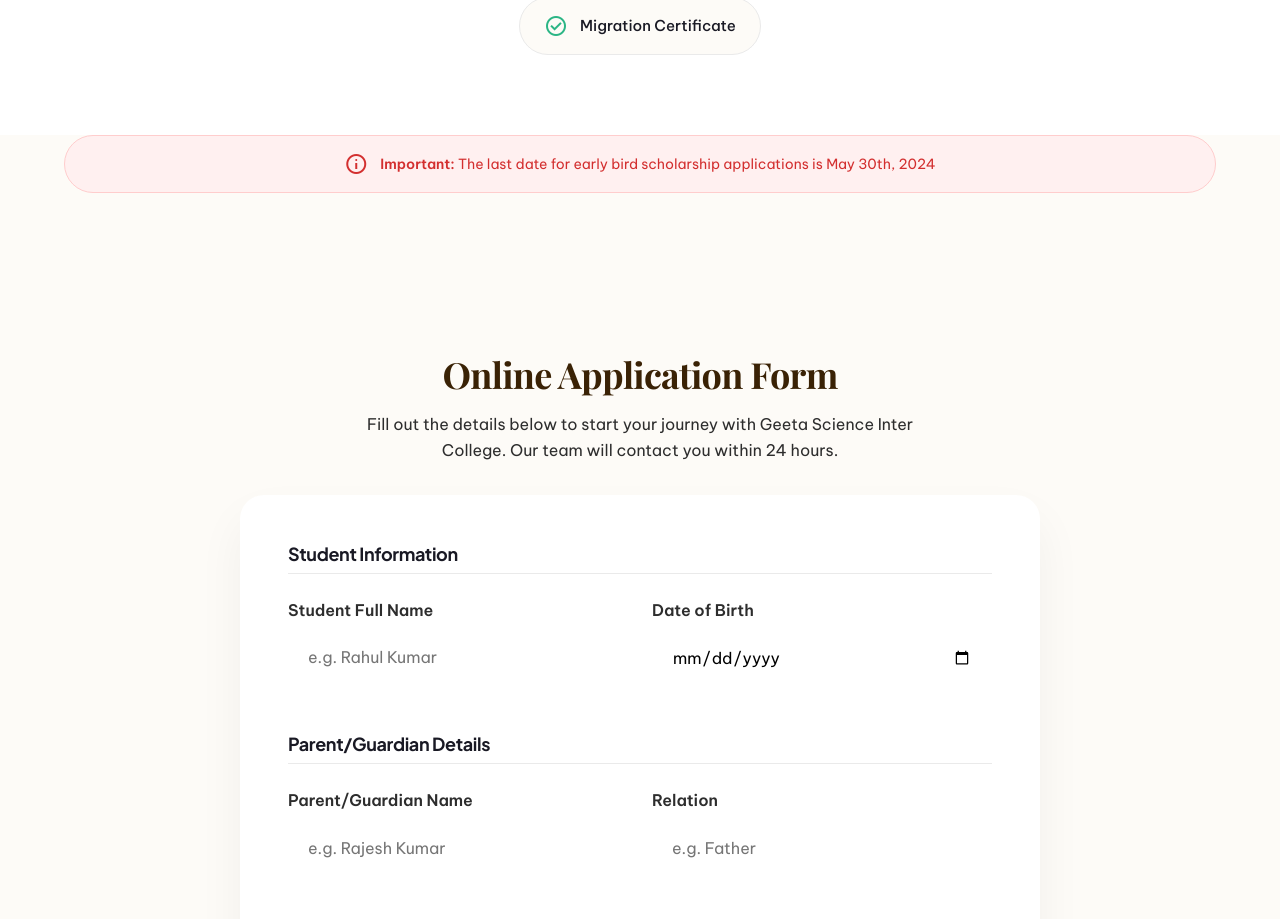
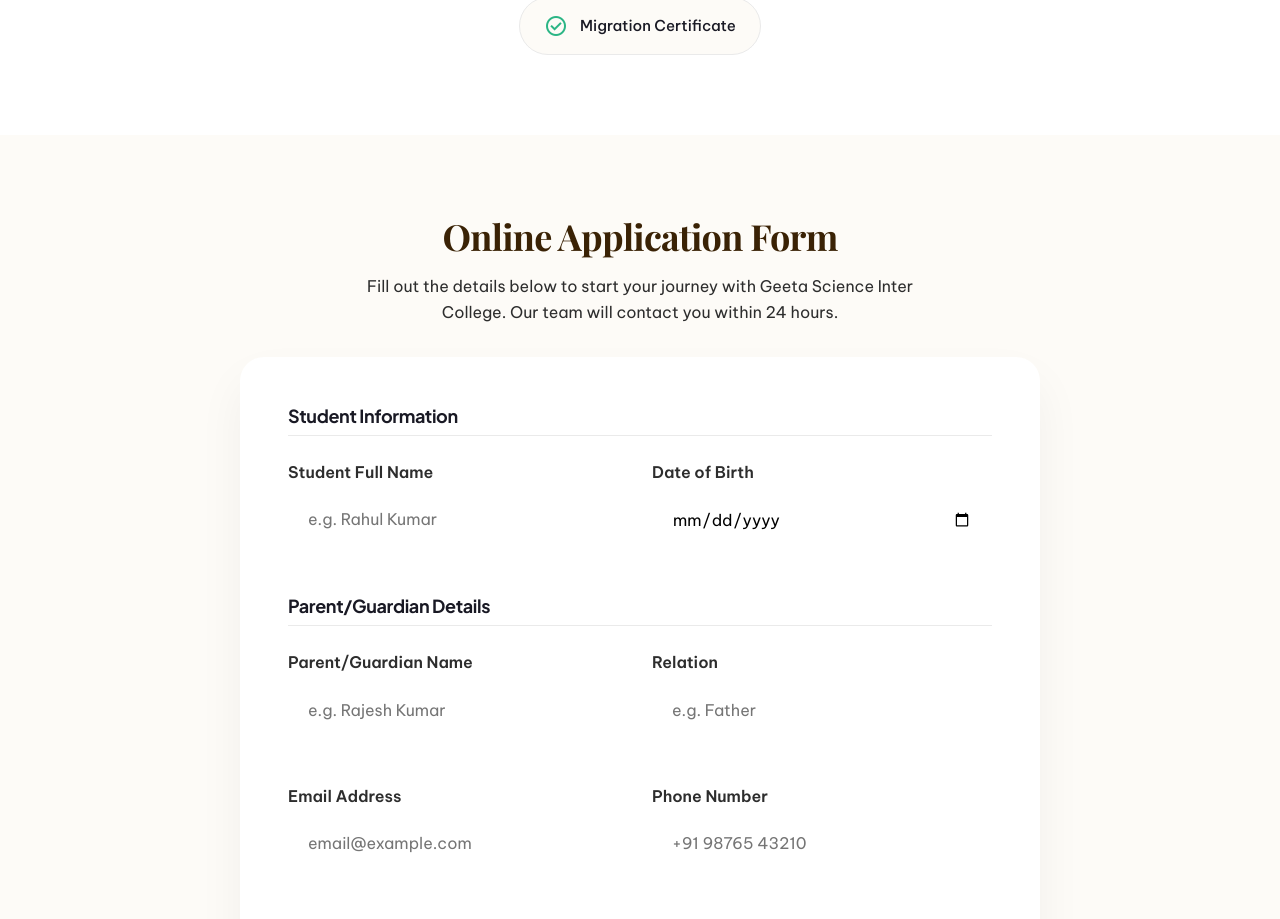
Before and after one commit to Subhampas1/geetascienceintercollege, a React (Vite) app: page /admissions in a window 1280 px wide. Shown: the part 1548-2467 px from the top of the page. Built offline with nearby package versions, Linux system fonts and the light colour scheme; a web font is replaced by a local one.

Commit message:
Remove early bird scholarship notice alert from admissions page

```diff
--- a/src/pages/Admissions.jsx
+++ b/src/pages/Admissions.jsx
@@ -105,13 +105,7 @@ const Admissions = () => {
         </div>
       </section>
 
-      {/* Notice Alert */}
-      <div className="container" style={{ paddingBottom: '80px' }}>
-        <div className="notice-alert">
-          <span className="material-symbols-outlined">info</span>
-          <span><strong>Important:</strong> The last date for early bird scholarship applications is May 30th, 2024</span>
-        </div>
-      </div>
+
 
       {/* Online Application Form Section */}
       <section className="application-form-section bg-cream" id="apply-form">
```
